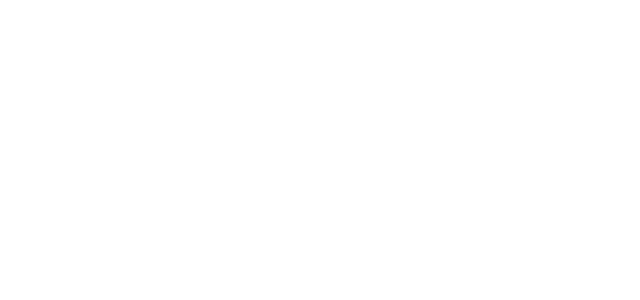
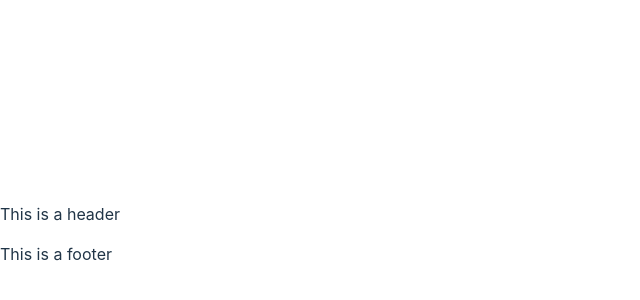
Before and after one commit to wichapons/Advance-E-commerce-Website, a React (Vite) app in the folder frontend/: page / in a window 1280 px wide. Before the commit this address had no page. Shown: the part 166-466 px from the top of the page, without its empty margins (0-640 px from the left). Built offline with nearby package versions, Linux system fonts and the light colour scheme.

Commit message:
Add FooterComponent and HeaderComponent to App.jsx

```diff
--- a/frontend/src/App.jsx
+++ b/frontend/src/App.jsx
@@ -2,22 +2,42 @@
 //protect route components
 import ProtectedRoutesComponents from "./components/ProtectedRoutesComponents";
 
-//pages
+//components
+import FooterComponent from "./components/FooterComponent";
+import HeaderComponent from "./components/HeaderComponent";
+
+//unprotected pages
 import HomePage from "./pages/HomePage";
 import CartPage from "./pages/CartPage";
 import LoginPage from "./pages/LoginPage";
 import ProductListPage from "./pages/ProductListPage";
 import ProductDetailsPage from "./pages/ProductDetailsPage";
 import RegistrationPage from "./pages/RegistrationPage";
+//protected user pages
 import UserProfilePage from "./pages/user/UserProfilePage";
 import UserOrdersPage from "./pages/user/UserOrdersPage";
 import UserCartDetailsPage from "./pages/user/UserCartDetailsPage";
 import UserOrderDetailsPage from "./pages/user/UserOrderDetailsPage";
 
+//protected admin pages
+// protected admin pages:
+import AdminUsersPage from "./pages/admin/AdminUsersPage";
+import AdminEditUserPage from "./pages/admin/AdminEditUserPage";
+import AdminProductsPage from "./pages/admin/AdminProductsPage";
+import AdminCreateProductPage from "./pages/admin/AdminCreateProductPage";
+import AdminEditProductPage from "./pages/admin/AdminEditProductPage";
+import AdminOrdersPage from "./pages/admin/AdminOrdersPage";
+import AdminOrderDetailsPage from "./pages/admin/AdminOrderDetailsPage";
+import AdminChatsPage from "./pages/admin/AdminChatsPage";
+import AdminAnalyticsPage from "./pages/admin/AdminAnalyticsPage";
+
+
 function App() {
   return (
-    //render based on URLpath
+
     <BrowserRouter>
+      <HeaderComponent />
+      {/* unprotected routes */}
       <Routes>
         <Route path="/home" element={<HomePage />} />
         <Route path="/cart" element={<CartPage />} />
@@ -26,14 +46,28 @@
         <Route path="/product-detail/:id" element={<ProductDetailsPage />} />
         <Route path="/register" element={<RegistrationPage />} />
 
-        {/* user page route */}
+        {/* user protected routes */}
         <Route element={<ProtectedRoutesComponents />}>
           <Route path="/user" element={<UserProfilePage />} />
           <Route path="/user/my-orders" element={<UserOrdersPage />} />
           <Route path="/user/cart-details" element={<UserCartDetailsPage />} />
           <Route path="/user/order-details" element={<UserOrderDetailsPage />} />
         </Route>
+
+        {/* admin protected routes: */}
+        <Route element={<ProtectedRoutesComponents admin={true} />}>
+          <Route path="/admin/users" element={<AdminUsersPage />} />
+          <Route path="/admin/edit-user" element={<AdminEditUserPage />} />
+          <Route path="/admin/products" element={<AdminProductsPage />} />
+          <Route path="/admin/create-new-product" element={<AdminCreateProductPage />}/>
+          <Route path="/admin/edit-product" element={<AdminEditProductPage />}/>
+          <Route path="/admin/orders" element={<AdminOrdersPage />} />
+          <Route path="/admin/order-details" element={<AdminOrderDetailsPage />}/>
+          <Route path="/admin/chats" element={<AdminChatsPage />} />
+          <Route path="/admin/analytics" element={<AdminAnalyticsPage />} />
+        </Route>
       </Routes>
+      <FooterComponent />
     </BrowserRouter>
   );
 }
--- /dev/null
+++ b/frontend/src/components/FooterComponent.jsx
@@ -0,0 +1,5 @@
+const FooterComponent = () => {
+    return <p>This is a footer</p>
+}
+
+export default FooterComponent
--- /dev/null
+++ b/frontend/src/components/HeaderComponent.jsx
@@ -0,0 +1,5 @@
+const HeaderComponent = () => {
+    return <p>This is a header</p>
+}
+
+export default HeaderComponent
```
